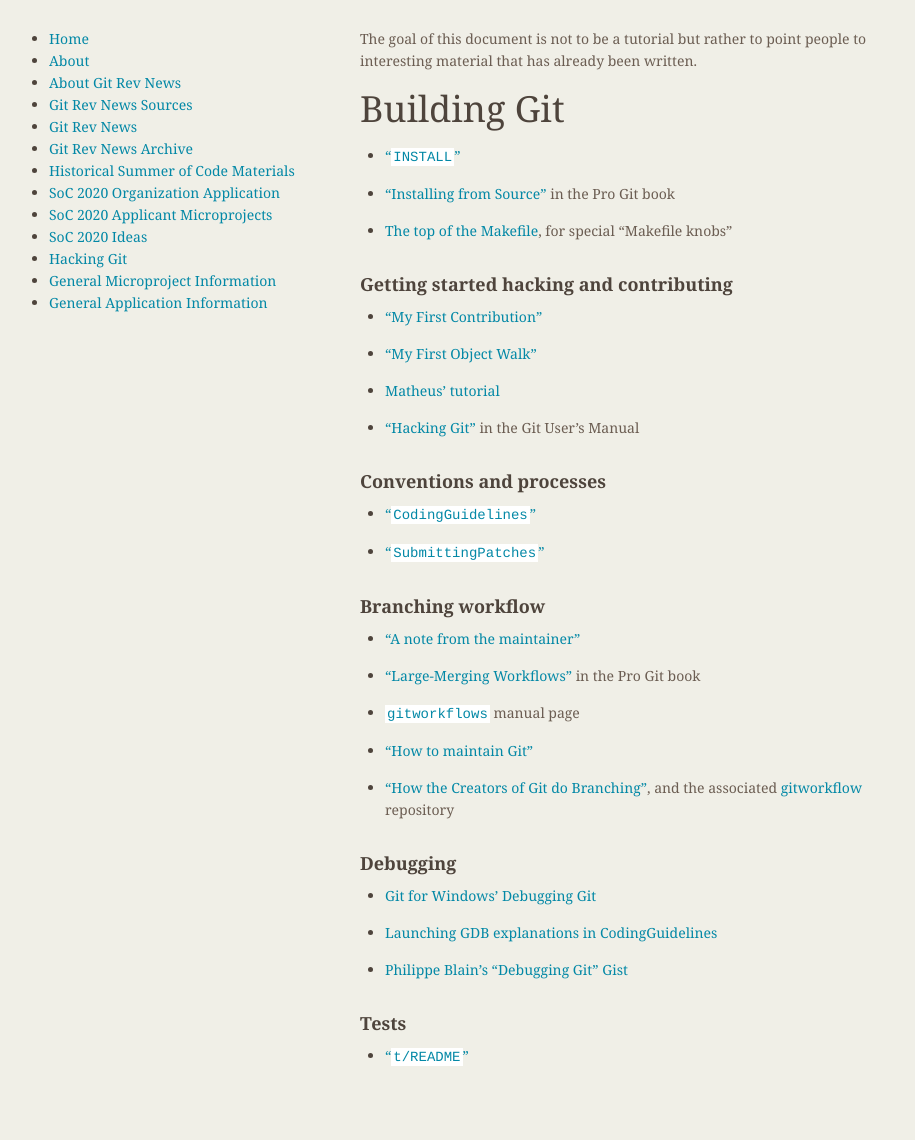
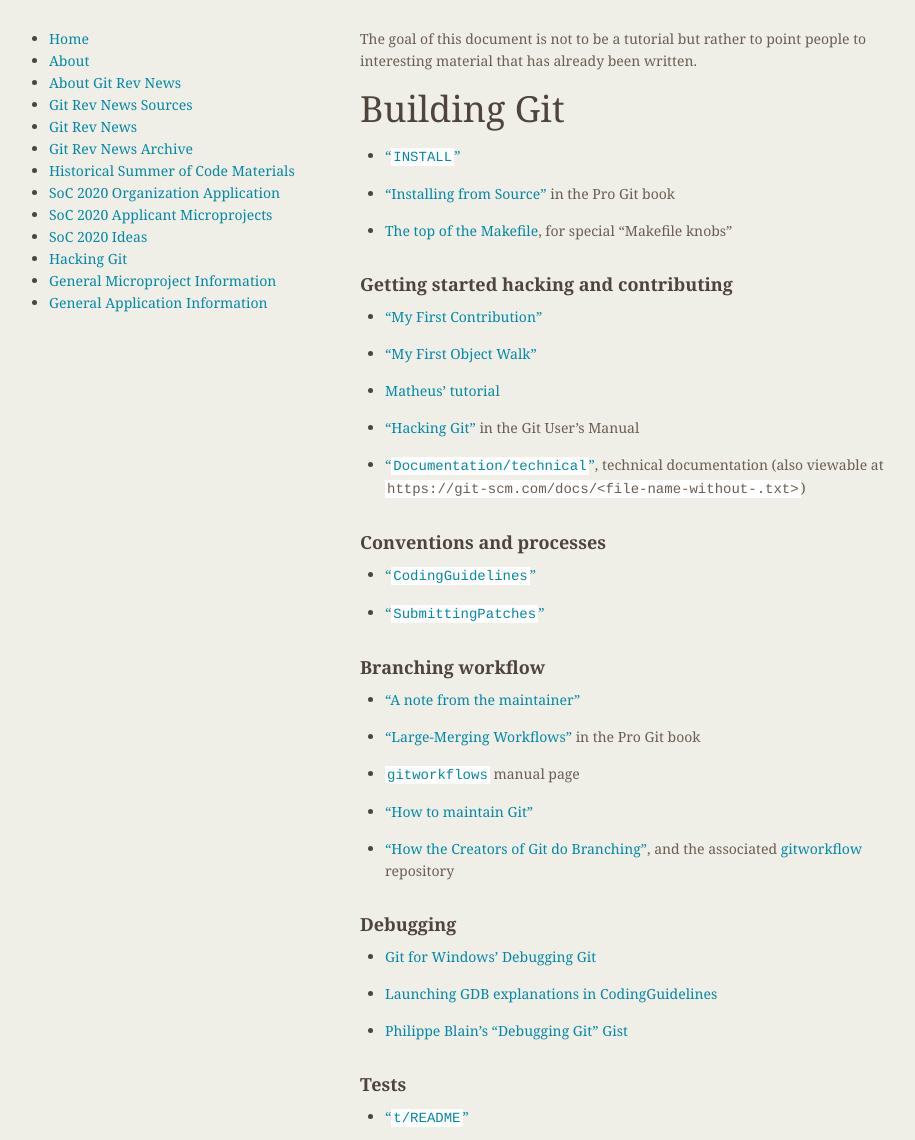
Before and after one commit to git/git.github.io, a Jekyll site: the page built from Hacking-Git.md, in a window 1280 px wide. Shown: the whole page, without its empty margins (174-1089 px from the left). Built offline with Jekyll 4.4.1, drawn with Linux system fonts in a browser that asks for light colours; before the commit the page ends 1079 px from its top, so only the background shows below that.

Commit message:
Hacking-Git: add link to 'Documentation/technical'
Closes https://github.com/git/git.github.io/issues/439

```diff
--- a/Hacking-Git.md
+++ b/Hacking-Git.md
@@ -23,6 +23,8 @@
 * [Matheus' tutorial](https://matheustavares.gitlab.io/posts/first-steps-contributing-to-git)
 
 * ["Hacking Git"](https://git-scm.com/docs/user-manual#hacking-git) in the Git User's Manual
+
+* ["`Documentation/technical`"](https://github.com/git/git/tree/master/Documentation/technical), technical documentation (also viewable at `https://git-scm.com/docs/<file-name-without-.txt>`)
 
 ## Conventions and processes
 
```
